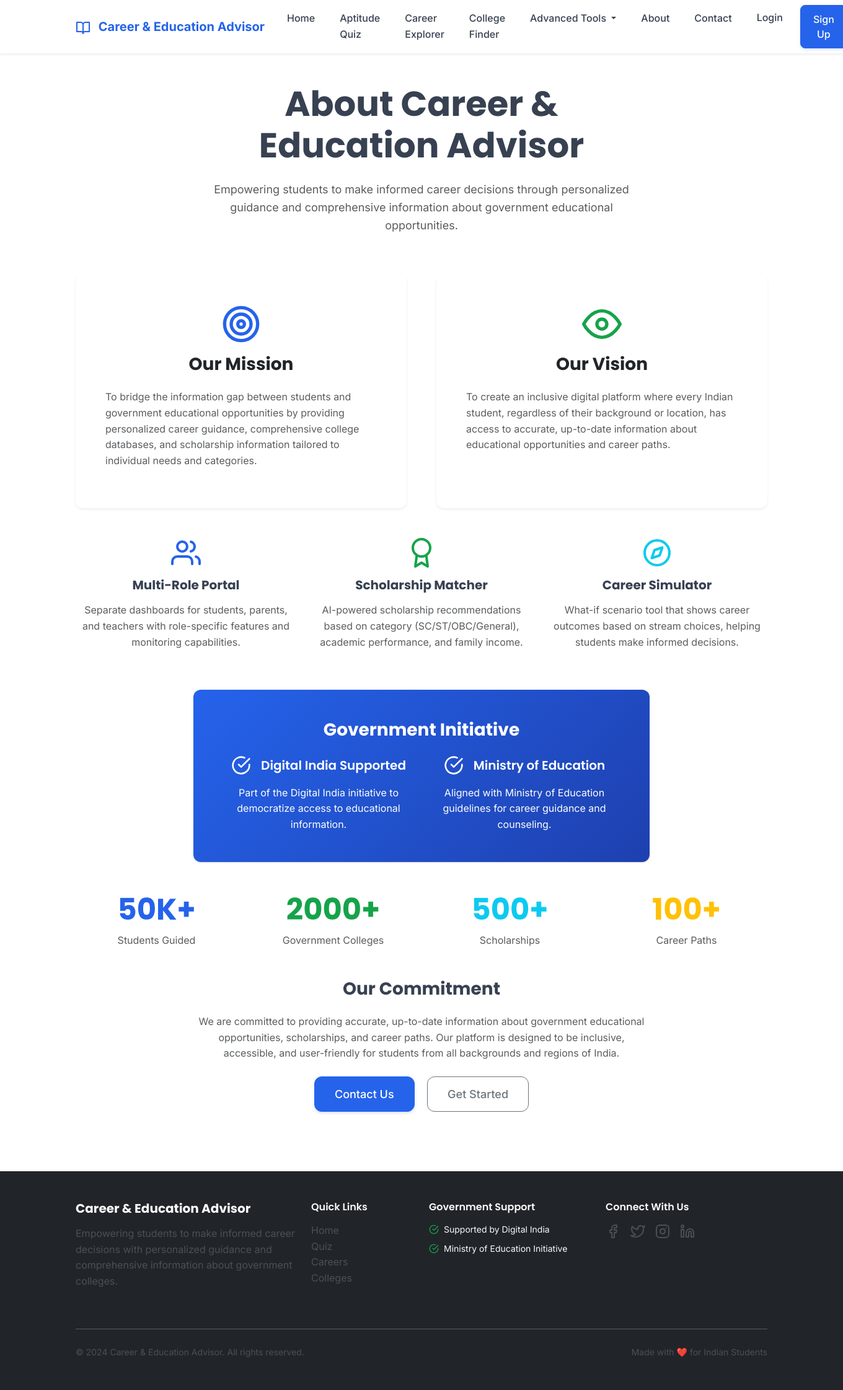
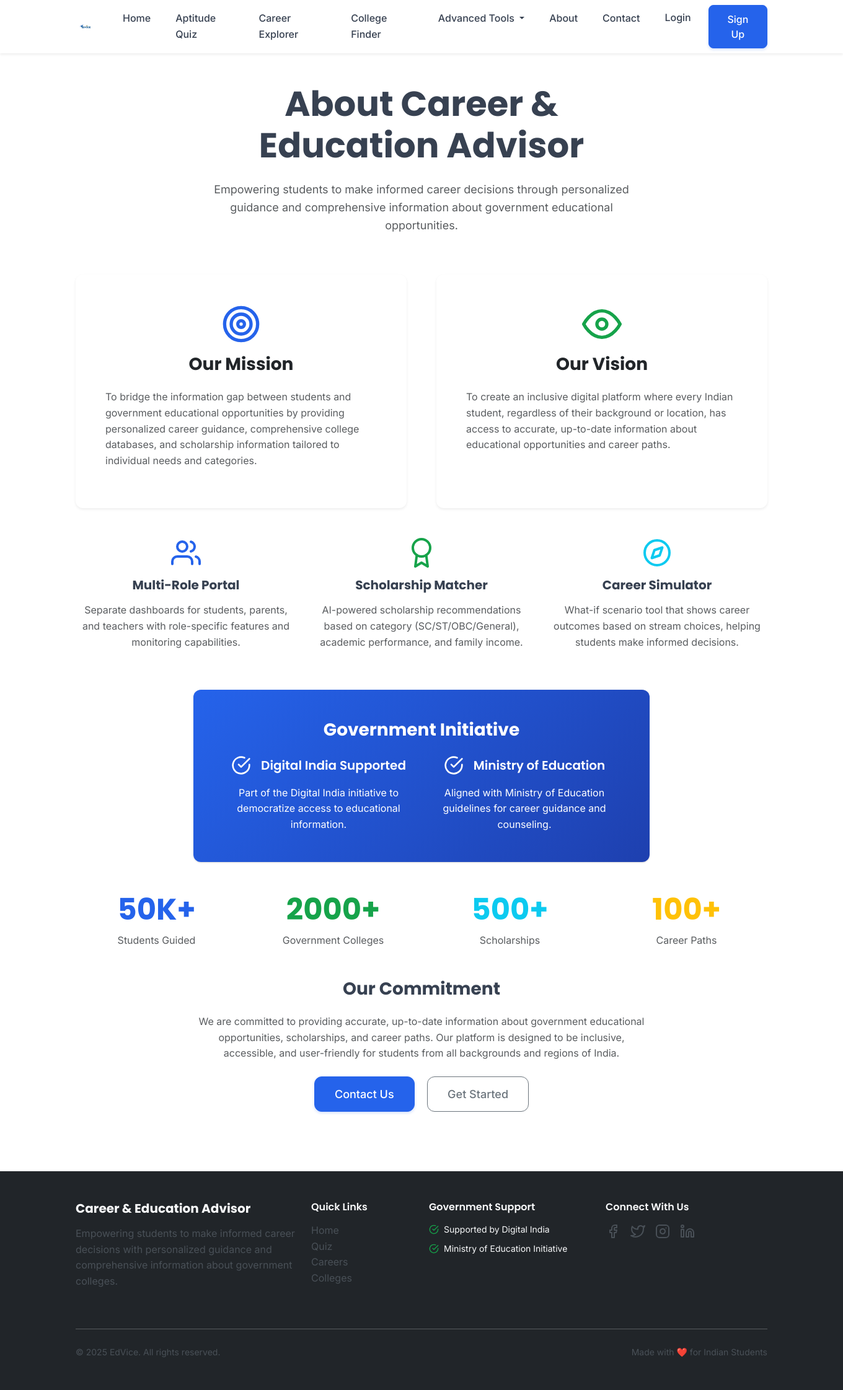
Before and after one commit to Jr-Turing/EdVice, a Flask app: page /about in a window 1360 px wide. Shown: the whole page at 62% size. Run offline with Flask 3, Linux system fonts and the light colour scheme.

Commit message:
initial commit

```diff
--- a/static/css/style.css
+++ b/static/css/style.css
@@ -163,6 +163,13 @@
     color: var(--primary-blue) !important;
 }
 
+/* Brand logo image size */
+.navbar-logo {
+    height: 32px;
+    width: auto;
+    display: inline-block;
+}
+
 .navbar-nav .nav-link {
     font-weight: 500;
     color: #374151 !important;
@@ -246,6 +253,12 @@
 
     .feature-icon {
         margin: 0 auto 1rem auto;
+    }
+}
+
+@media (max-width: 576px) {
+    .navbar-logo {
+        height: 28px;
     }
 }
 
--- a/templates/base.html
+++ b/templates/base.html
@@ -3,7 +3,7 @@
 <head>
     <meta charset="UTF-8">
     <meta name="viewport" content="width=device-width, initial-scale=1.0">
-    <title>{% block title %}Career & Education Advisor{% endblock %}</title>
+    <title>{% block title %}EdVice{% endblock %}</title>
 
     <!-- Bootstrap CSS -->
     <link href="https://cdn.jsdelivr.net/npm/bootstrap@5.3.0/dist/css/bootstrap.min.css" rel="stylesheet">
@@ -16,6 +16,9 @@
 
     <!-- Custom CSS -->
     <link rel="stylesheet" href="{{ url_for('static', filename='css/style.css') }}">
+    <!-- Favicon -->
+    <link rel="icon" type="image/svg+xml" href="{{ url_for('static', filename='images/logo.svg') }}">
+    <link rel="alternate icon" type="image/png" href="{{ url_for('static', filename='images/logo.svg') }}">
 
     {% block extra_head %}{% endblock %}
 </head>
@@ -23,9 +26,9 @@
     <!-- Navigation -->
     <nav class="navbar navbar-expand-lg navbar-light bg-white shadow-sm sticky-top">
         <div class="container">
-            <a class="navbar-brand fw-bold text-primary" href="{{ url_for('index') }}">
-                <i data-feather="book-open" class="me-2"></i>
-                Career & Education Advisor
+            <a class="navbar-brand fw-bold text-primary d-flex align-items-center" href="{{ url_for('index') }}">
+                <img src="{{ url_for('static', filename='images/logo.png') }}" alt="EdVice" class="navbar-logo me-2">
+
             </a>
 
             <button class="navbar-toggler" type="button" data-bs-toggle="collapse" data-bs-target="#navbarNav">
@@ -151,7 +154,7 @@
             <hr class="my-4">
             <div class="row align-items-center">
                 <div class="col-md-6">
-                    <small class="text-light-emphasis">&copy; 2024 Career & Education Advisor. All rights reserved.</small>
+                    <small class="text-light-emphasis">&copy; 2025 EdVice. All rights reserved.</small>
                 </div>
                 <div class="col-md-6 text-md-end">
                     <small class="text-light-emphasis">Made with ❤️ for Indian Students</small>
```
Also changed, not shown: requirements.txt (added, +11 -0 lines), .local/state/replit/agent/.latest.json (added), career.md (renamed from replit.md), instance/career_advisor.db (added), static/images/README.txt (added), static/images/favicon.svg (added), static/images/logo.png (added), static/images/logo.svg (added), 8 other files.
